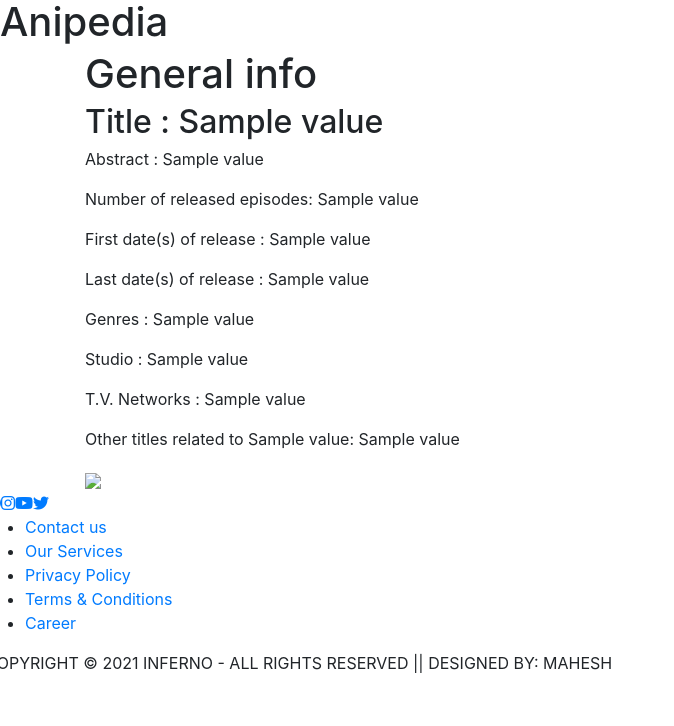
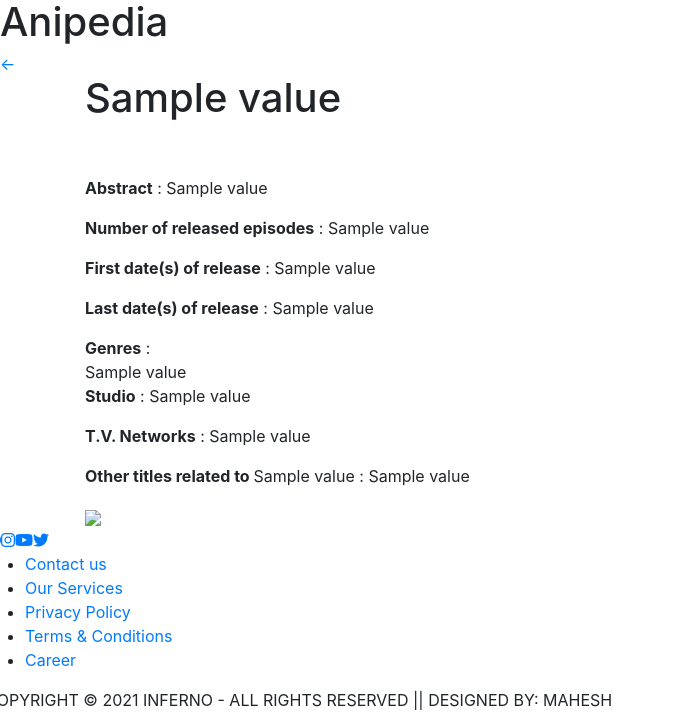
Before and after one commit to Neri-kun/Anipedia, a Flask app: template templates/destination.html in a window 1280 px wide. Shown: the top 726 px of the page, without its empty margins (0-674 px from the left). Run offline with Flask 3, Linux system fonts and the light colour scheme; the template is opened without the code that fills it: most values are stand-ins (such as "Sample title", 1, 10 or a date in 2020); some libraries are stand-ins or nearby versions.

Commit message:
Improved interface 2.0

```diff
--- a/app.py
+++ b/app.py
@@ -210,7 +210,7 @@ def destination(page,query, loop_index, genre="", date="", endDate=""):
     print("Value of page before render: " + str(page))
 
 
-    url = generate_url_by_anime_title(result["title"]["value"])
+    urls = generate_urls_by_anime_title(result["title"]["value"])
 
 
     episodes_string = result["episodes"]["value"]  # Assuming it is a string like "1,2,3,4,5"
@@ -225,7 +225,7 @@ def destination(page,query, loop_index, genre="", date="", endDate=""):
     result["episodes"]["value"] = total_episodes
 
 
-    return render_template('destination.html', result=result, url = url)
+    return render_template('destination.html', result=result, urls = urls, page = page, query = query, genre = genre, endDate = endDate)
 
 
 
@@ -340,6 +340,22 @@ def generate_url_by_anime_title(anime_title):
 
     return image["src"]
 
+def generate_urls_by_anime_title(anime_title):
+    url = f"https://www.google.com/search?q={anime_title}&tbm=isch"
+    response = requests.get(url)
+    soup = BeautifulSoup(response.content, "html.parser")
+    images = soup.find_all("img", class_="yWs4tf")
+    image_urls = []
+
+    for image in images[:5]:  # Limiting to 5 images
+        image_url = image["src"]
+        # Get the original image size
+        original_size = get_original_image_size(image_url)
+        width, height = original_size
+        image_urls.append(image_url)
+
+    return image_urls
+
 
 
 if __name__ == '__main__':
--- a/templates/destination.html
+++ b/templates/destination.html
@@ -20,6 +20,9 @@
 <body class="background">
 	<header>
 		<h1>Anipedia</h1>
+		       <div class="back-button">
+    <a href="{{ url_for('home') }}">&#8592;</a>
+  </div>
 		<!--
 		<nav class="navbar navbar-expand-md navbar-dark bg-dark">
 			  <a class="navbar-brand" href="/">Anipedia</a>
@@ -44,23 +47,34 @@
 	</header>
 
 	<div class="container">
-		<h1>General info</h1>
+		<h1>{{result["title"]["value"]}}</h1>
+		<br>
+		<br>
 		<div class="search-result">
-			<h2>Title : {{result["title"]["value"]}}</h2>
-			<p>Abstract : {{result["abstract"]["value"]}}</p>
-			<p>Number of released episodes: {{ result["episodes"]["value"]}}</p>
-			<p>First date(s) of release : {{result["first_release_dates"]["value"]}}</p>
-            <p>Last date(s) of release : {{result["last_release_dates"]["value"]}}</p>
-			<p>Genres : {{result["genres"]["value"]}}</p>
-			<p>Studio : {{result["studios"]["value"]}}</p>
-            <p>T.V. Networks : {{result["networks"]["value"]}}</p>
-            <p>Other titles related to {{result["title"]["value"]}}: {{result["titles"]["value"]}}</p>
+			<!--<h2>Title : {{result["title"]["value"]}}</h2>-->
+			<p><span style="font-weight: bold">Abstract</span> : <span class="bold-gray">{{result["abstract"]["value"]}}</span></p>
+			<p><span style="font-weight: bold">Number of released episodes</span> : <span class="bold-gray">{{ result["episodes"]["value"]}}</span></p>
+			<p><span style="font-weight: bold">First date(s) of release</span> : <span class="bold-gray">{{result["first_release_dates"]["value"]}}</span></p>
+			<p><span style="font-weight: bold">Last date(s) of release</span> : <span class="bold-gray">{{result["last_release_dates"]["value"]}}</span></p>
+			<span style="font-weight: bold">Genres</span> :
+				{% set genres = result["genres"]["value"].split(',') %}
+				{% for genre in genres %}
+			<div class="genre">{{genre}}</div>
+			    {% endfor %}
+
+			<p><span style="font-weight: bold">Studio</span> : <span class="custom-blue">{{result["studios"]["value"]}}</span></p>
+				<!--</div>-->
+
+			<p><span style="font-weight: bold">T.V. Networks</span> : <span class="bold-gray">{{result["networks"]["value"]}}</span></p>
+			<p><span style="font-weight: bold">Other titles related to </span> <span class="custom-blue">{{result["title"]["value"]}}</span> : <span class="custom-blue">{{result["titles"]["value"]}}</span></p>
 			{% if "homepage" in result %}
-				<p>Homepage : <a href="{{result['homepage']['value']}}">{{result["homepage"]["value"]}}</a></p>
+				<p><span style="font-weight: bold">Homepage</span> : <a href="{{result['homepage']['value']}}" style="font-weight: bold">{{result["homepage"]["value"]}}</a></p>
 			{% endif %}
-			<a href="{{ url }}" target="_blank">
-			  <img src="{{ url }}">
-			</a>
+			{% for url in urls %}
+				<a href="{{ url }}" target="_blank">
+			 	 <img src="{{ url }}"></a>
+					{% endfor %}
+
 		</div>
 	</div>
 	<footer>
```
